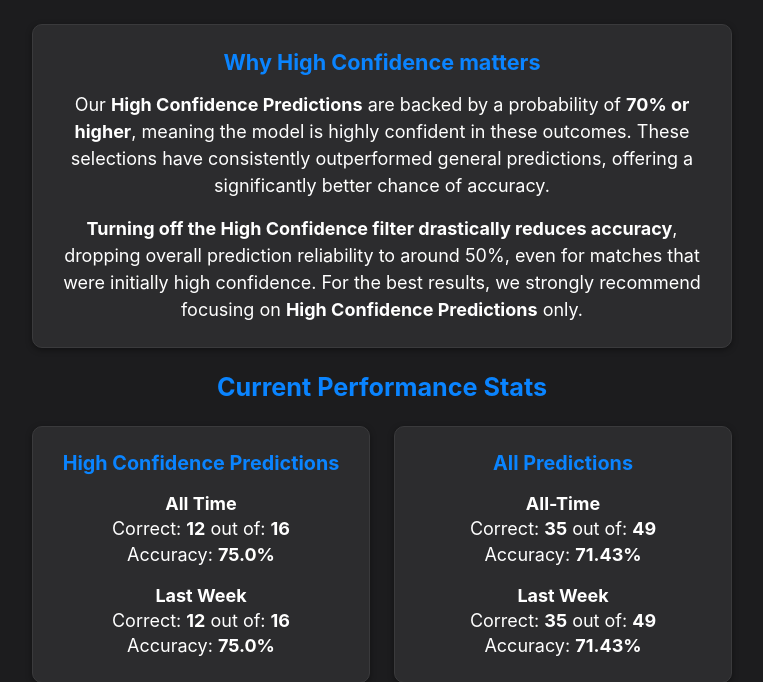
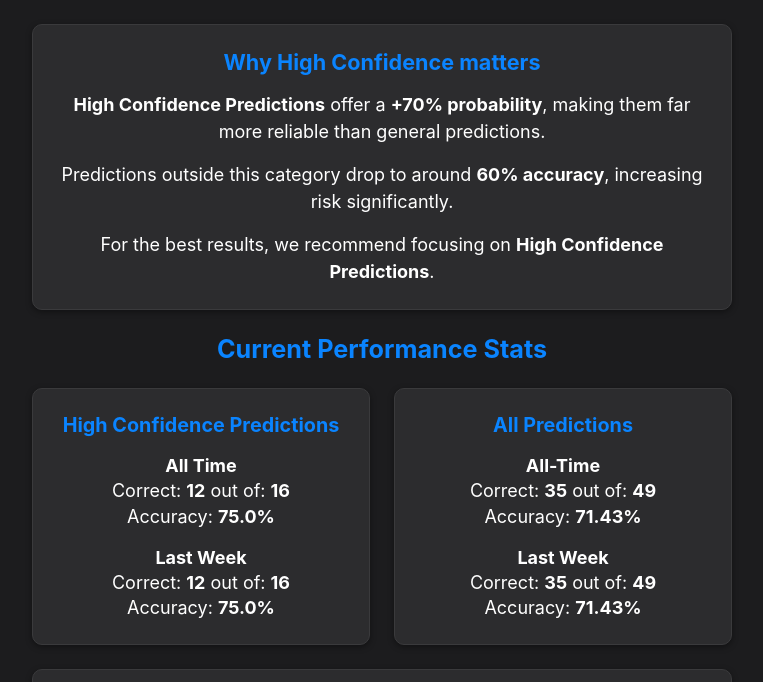
Before and after one commit to LinusPiorkowsky/BetAI, a Flask app: page / in a window 1280 px wide. Shown: the part 183-865 px from the top of the page, without its empty margins (258-1021 px from the left). Run offline with Flask 3, Linux system fonts and the light colour scheme.

Commit message:
Update model explanation in index.html

```diff
--- a/templates/index.html
+++ b/templates/index.html
@@ -27,8 +27,9 @@
   <div class="model-explanation-section">
     <div class="model-explanation-card">
       <h2>Why High Confidence matters</h2>
-      <p>Our <strong>High Confidence Predictions</strong> are backed by a probability of <strong>70% or higher</strong>, meaning the model is highly confident in these outcomes. These selections have consistently outperformed general predictions, offering a significantly better chance of accuracy.</p>
-      <p><strong>Turning off the High Confidence filter drastically reduces accuracy</strong>, dropping overall prediction reliability to around 50%, even for matches that were initially high confidence. For the best results, we strongly recommend focusing on <strong>High Confidence Predictions</strong> only.</p>
+      <p><strong>High Confidence Predictions</strong> offer a <strong>+70% probability</strong>, making them far more reliable than general predictions.</p>
+      <p>Predictions outside this category drop to around <strong>60% accuracy</strong>, increasing risk significantly.</p>
+      <p>For the best results, we recommend focusing on <strong>High Confidence Predictions</strong>.</p>
     </div>
   </div>
 
```
